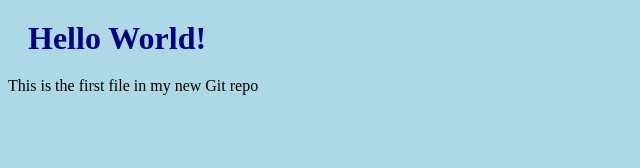
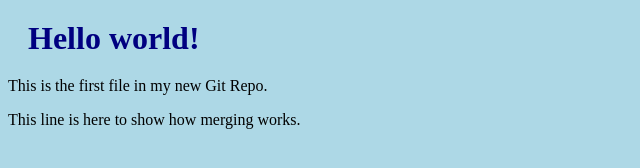
Before and after one commit to P3trCz/hello-world, a plain HTML site: page index.html in a window 1280 px wide. Shown: the whole page, without its empty margins (0-640 px from the left). Drawn offline with Linux system fonts and the light colour scheme.

Commit message:
updated index.html with emergency fix

```diff
--- a/index.html
+++ b/index.html
@@ -5,7 +5,8 @@
         <title>Hello World!</title>
     </head>
     <body>
-        <h1>Hello World!</h1>
-        <p>This is the first file in my new Git repo</p>
+        <h1>Hello world!</h1>
+        <p>This is the first file in my new Git Repo.</p>
+        <p>This line is here to show how merging works.</p>
     </body>
 </html>
```
